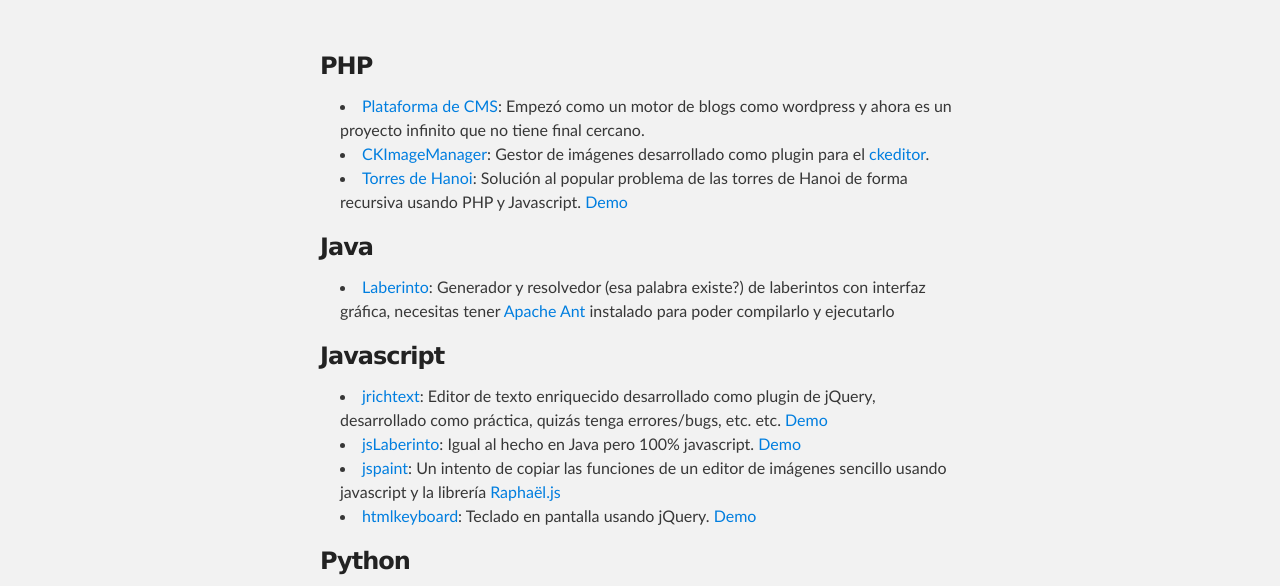
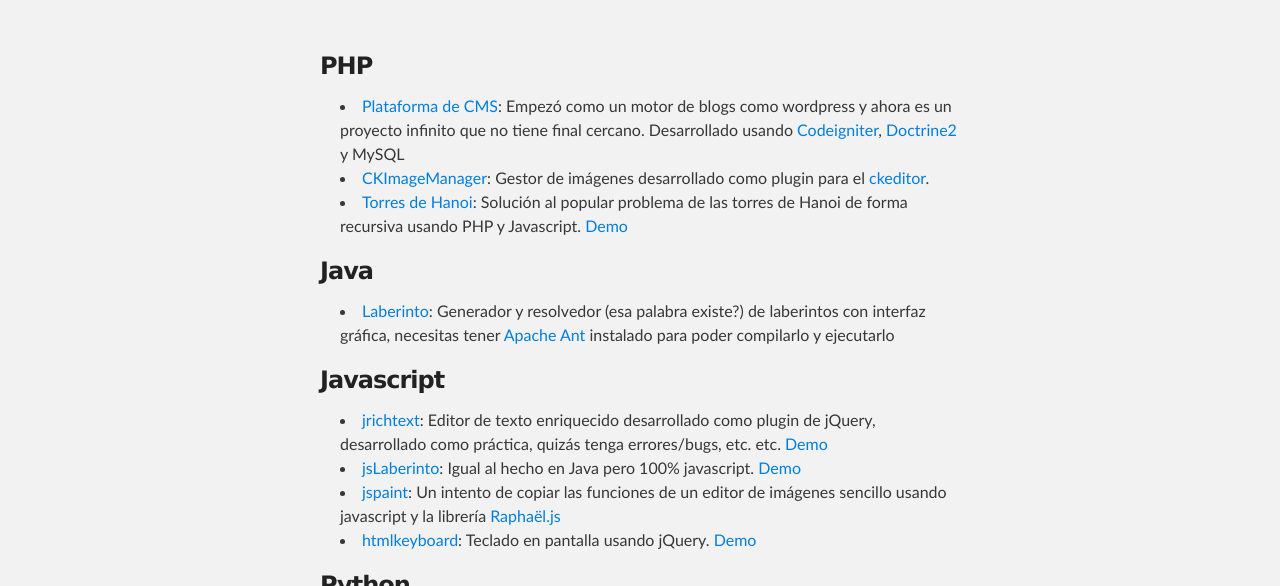
Before and after one commit to josercl/josercl.github.com, a plain HTML site: page index.html in a window 1280 px wide. Shown: the part 176-762 px from the top of the page. Drawn offline with Linux system fonts and the light colour scheme.

Commit message:
Update index.html
Agregado los vínculos a codeigniter y doctrine en la entrada de blog2

```diff
--- a/index.html
+++ b/index.html
@@ -29,7 +29,7 @@
       <section id="main_content" class="inner">
 		<h3>PHP</h3>
 		<ul>
-			<li><a href="http://github.com/josercl/blog2">Plataforma de CMS</a>: Empezó como un motor de blogs como wordpress y ahora es un proyecto infinito que no tiene final cercano.</li>
+			<li><a href="http://github.com/josercl/blog2">Plataforma de CMS</a>: Empezó como un motor de blogs como wordpress y ahora es un proyecto infinito que no tiene final cercano. Desarrollado usando <a href="http://codeigniter.com">Codeigniter</a>, <a href="http://www.doctrine-project.org/">Doctrine2</a> y MySQL</li>
 			<li><a href="http://github.com/josercl/CKImageManager">CKImageManager</a>: Gestor de imágenes desarrollado como plugin para el <a href="http://ckeditor.com">ckeditor</a>.
 			<li><a href="http://gist.github.com/3829226">Torres de Hanoi</a>: Solución al popular problema de las torres de Hanoi de forma recursiva usando PHP y Javascript. <a href="http://blog-josercl.rhcloud.com/hanoi.php">Demo</a></li>
 		</ul>
```
